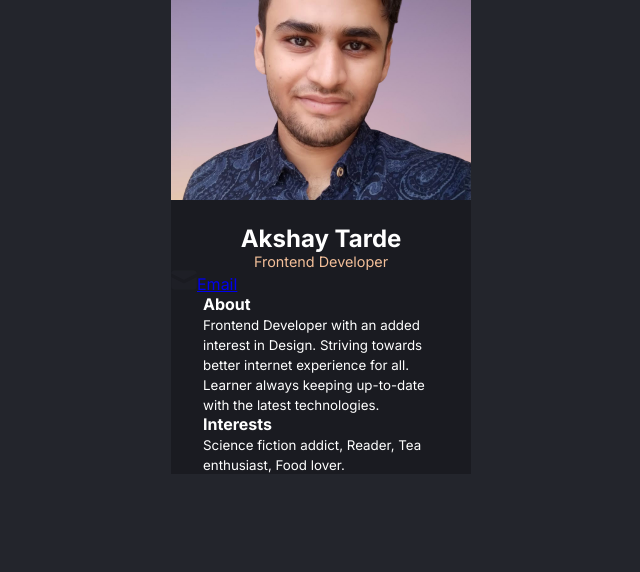
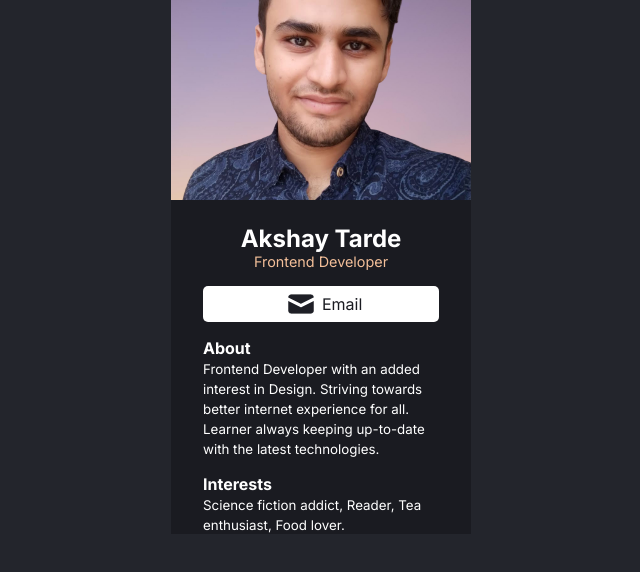
Before and after one commit to Akshay-Tarde/digital-business-card, a React (Vite) app: page / in a window 1280 px wide. Shown: the top 572 px of the page, without its empty margins (319-959 px from the left). Built offline with nearby package versions, Linux system fonts and the light colour scheme.

Commit message:
Styled the button

```diff
--- a/src/Info.jsx
+++ b/src/Info.jsx
@@ -8,7 +8,7 @@ export default function Info() {
             <img src={profile} alt="Image of Akshay" className="profile" />
             <h1 className="fullname">Akshay Tarde</h1>
             <h3 className="subtitle">Frontend Developer</h3>
-            <a href="mailto: akshaymtarde@gmail.com">
+            <a className="btn" href="mailto: akshaymtarde@gmail.com">
                 <img src={emailIcon} alt="Email Icon"/>
                 Email
             </a>
--- a/src/index.css
+++ b/src/index.css
@@ -15,6 +15,32 @@ body {
   max-width: 300px;
   max-height: 200px;
   object-fit: cover;
+}
+
+/* Email Button */
+.btn {
+  display: inline-block;
+  background-color: #FFF;
+  color: #1A1B21;
+  padding: .5em 84.95px;
+  border-radius: 5px;
+  text-decoration: none;
+  display: flex;
+  align-items: flex-start;
+  justify-content: space-around;
+  max-width: 236px;
+  margin: 1em auto;
+}
+
+.btn:focus,
+.btn:hover {
+  background-color: #F3BF99;
+}
+
+.btn img {
+  height: 20px;
+  object-fit: cover;
+  margin-right: .5em;
 }
 
 /* Typography */
@@ -53,8 +79,13 @@ p {
   background-color: #1A1B21;
 }
 
+.info {
+  text-align: center;
+}
+
 .about,
 .interests,
 .footer {
   padding: 0 2em;
+  margin-top: 1em;
 }
```
